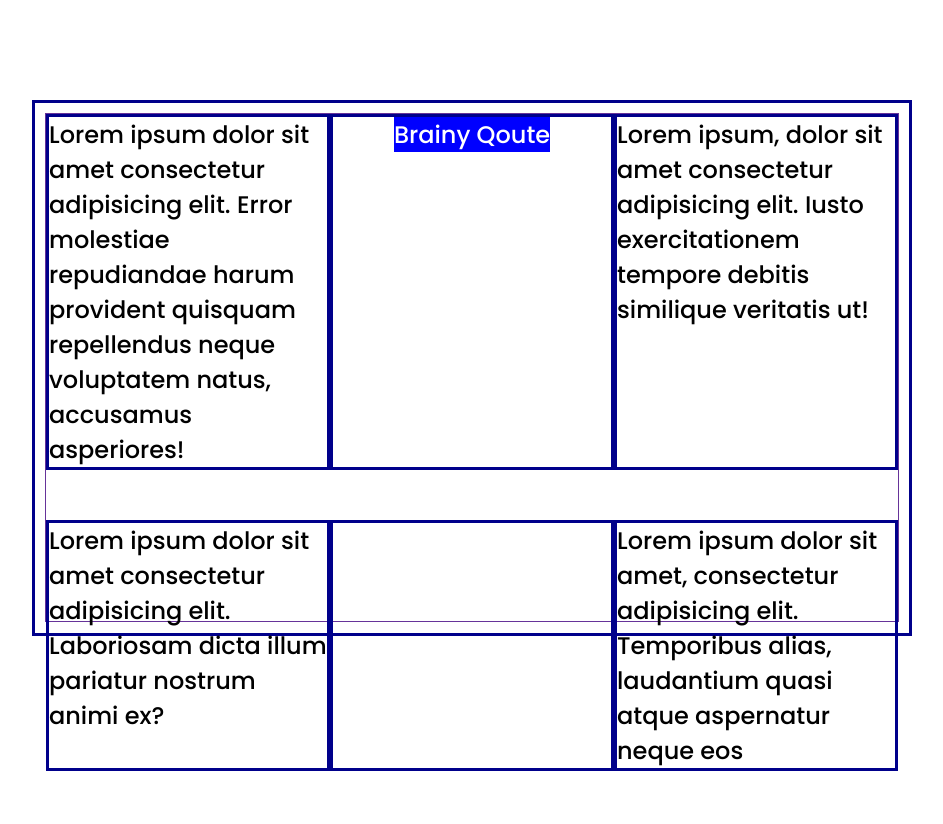
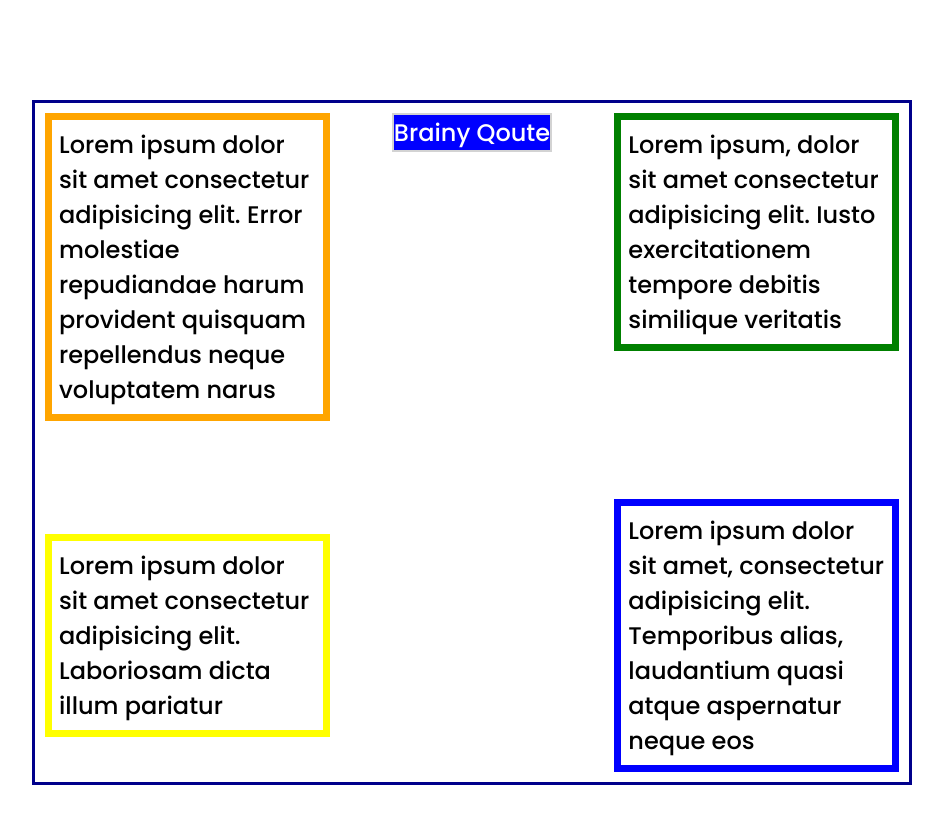
Before and after one commit to arefinbayazid/Brainy-Qoute, a plain HTML site: page index.html in a window 1280 px wide. Shown: the whole page, without its empty margins (168-1111 px from the left). Before the commit the page ends 800 px from the top, so only its background shows below. Drawn offline with Linux system fonts and the light colour scheme.

Commit message:
container completed

```diff
--- a/index.html
+++ b/index.html
@@ -15,21 +15,21 @@
 <body>
     <div class="container">
         <div class="row">
-            <div class="col">
-                <p class="text_1">Lorem ipsum dolor sit amet consectetur adipisicing elit. Error molestiae repudiandae harum provident quisquam repellendus neque voluptatem natus, accusamus asperiores!</p>
+            <div class="col_1">
+                <p>Lorem ipsum dolor sit amet consectetur adipisicing elit. Error molestiae repudiandae harum provident quisquam repellendus neque voluptatem narus</p>
             </div>
             <div class="col_2">
-                <p class="text_2">Brainy Qoute</p>
+                <p>Brainy Qoute</p>
             </div>
-            <div class="col">
-                <p class="text_3">Lorem ipsum, dolor sit amet consectetur adipisicing elit. Iusto exercitationem tempore debitis similique veritatis ut!</p>
+            <div class="col_3">
+                <p>Lorem ipsum, dolor sit amet consectetur adipisicing elit. Iusto exercitationem tempore debitis similique veritatis</p>
             </div>
-            <div class="col">
-                <p class="text_4">Lorem ipsum dolor sit amet consectetur adipisicing elit. Laboriosam dicta illum pariatur nostrum animi ex?</p>
+            <div class="col_4">
+                <p>Lorem ipsum dolor sit amet consectetur adipisicing elit. Laboriosam dicta illum pariatur</p>
             </div>
-            <div class="col"></div>
-            <div class="col">
-                <p class="text_5">Lorem ipsum dolor sit amet, consectetur adipisicing elit. Temporibus alias, laudantium quasi atque aspernatur neque eos</p>
+            <div class="col_5"></div>
+            <div class="col_6">
+                <p>Lorem ipsum dolor sit amet, consectetur adipisicing elit. Temporibus alias, laudantium quasi atque aspernatur neque eos</p>
             </div>
         </div>
     </div>
--- a/style.css
+++ b/style.css
@@ -1,36 +1,50 @@
 *{
     margin: 0;
     padding: 0;
+    box-sizing: border-box;
     font-family: 'Poppins', sans-serif;
 }
 .container{
     margin: 100px 200px;
     border: 3px solid darkblue;
-    height: 530px;
 }
 .row{
     margin: 10px;
-    border: 1px solid rebeccapurple;
-    height: 507px;
     display: grid;
     grid-template-columns: repeat(3, 1fr);
-    grid-row-gap: 50px;
-}
-.col{
-    border: 3px solid darkblue;
-}
-.col p{
+    grid-row-gap: 40px;
     font-size: 1.5rem;
     font-weight: 500;
 }
+.col_1 p{
+    border: 7px solid orange;
+    padding: 7px;
+}
 .col_2{
     text-align: center;
-    border: 3px solid darkblue;
 }
-.text_2{
+.col_2 p{
     background-color: blue;
     color: white;
     display: inline-block;
-    font-size: 1.5rem;
-    font-weight: 500;
+    border: 2px solid lightgray;
 }
+.col_3 p{
+    border: 7px solid green;
+    padding: 7px;
+}
+.col_4 p{
+    border: 7px solid yellow;
+    margin-top: 73px;
+    padding: 7px;
+}
+.col_6 p{
+    border: 7px solid blue;
+    padding: 7px;
+    margin-top: 38px;
+}
+
+/*
+.col_1, .col_2, .col_3, .col_4, .col_5, .col_6{
+    border: 1px solid red;
+} */
```
